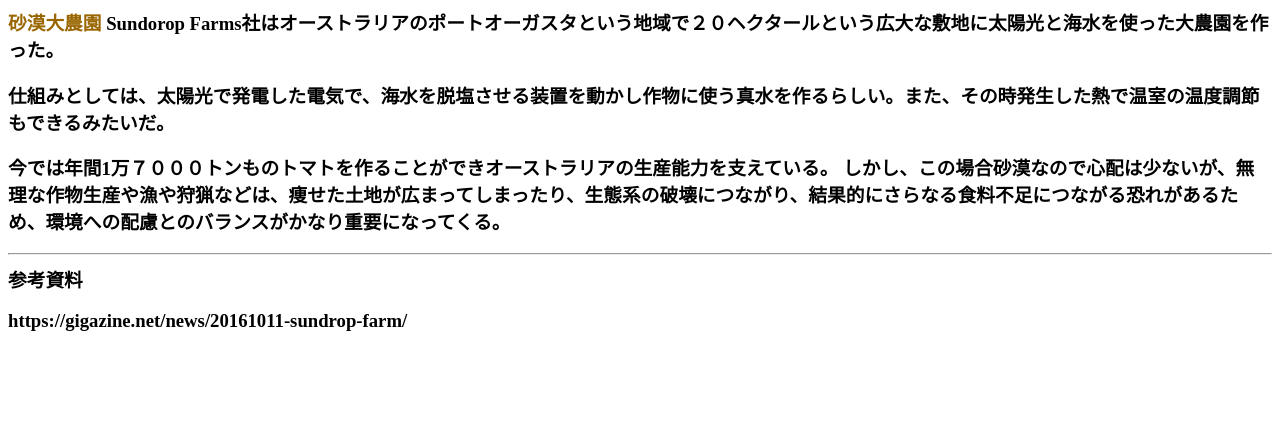
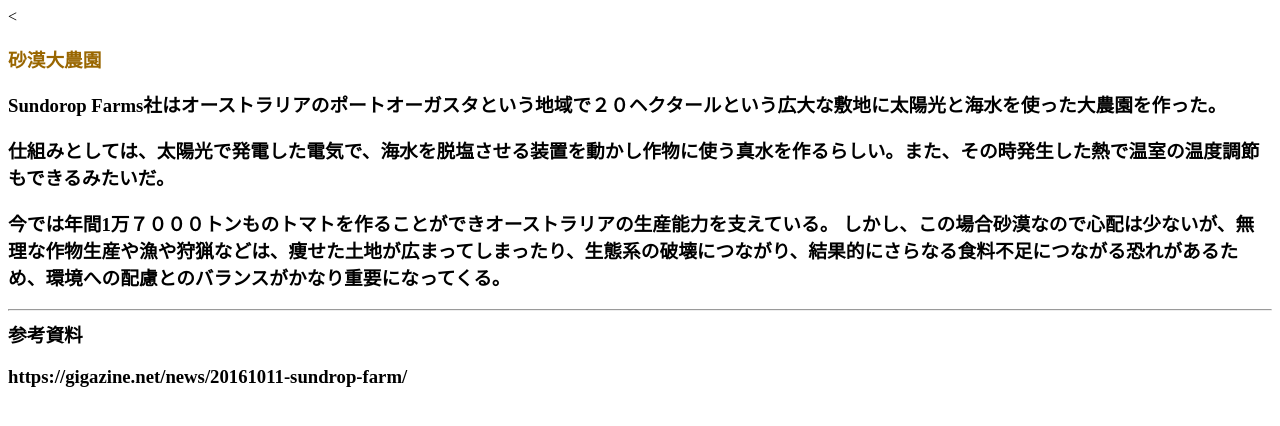
Before and after one commit to myuseru2013/myuseru2013.github.io, a plain HTML site: page sabaku.html in a window 1280 px wide. Drawn offline with Linux system fonts and the light colour scheme.

Commit message:
Update sabaku.html

```diff
--- a/sabaku.html
+++ b/sabaku.html
@@ -1,6 +1,6 @@
 <html>
 <head><title>砂漠大農園について</title></head>
-<p><body><h3><font color="#996600">砂漠大農園</font>
+<<body><h3><font color="#996600">砂漠大農園</font><p>
 Sundorop Farms社はオーストラリアのポートオーガスタという地域で２０ヘクタールという広大な敷地に太陽光と海水を使った大農園を作った。<p>
 仕組みとしては、太陽光で発電した電気で、海水を脱塩させる装置を動かし作物に使う真水を作るらしい。また、その時発生した熱で温室の温度調節もできるみたいだ。<p>
 今では年間1万７０００トンものトマトを作ることができオーストラリアの生産能力を支えている。
```
